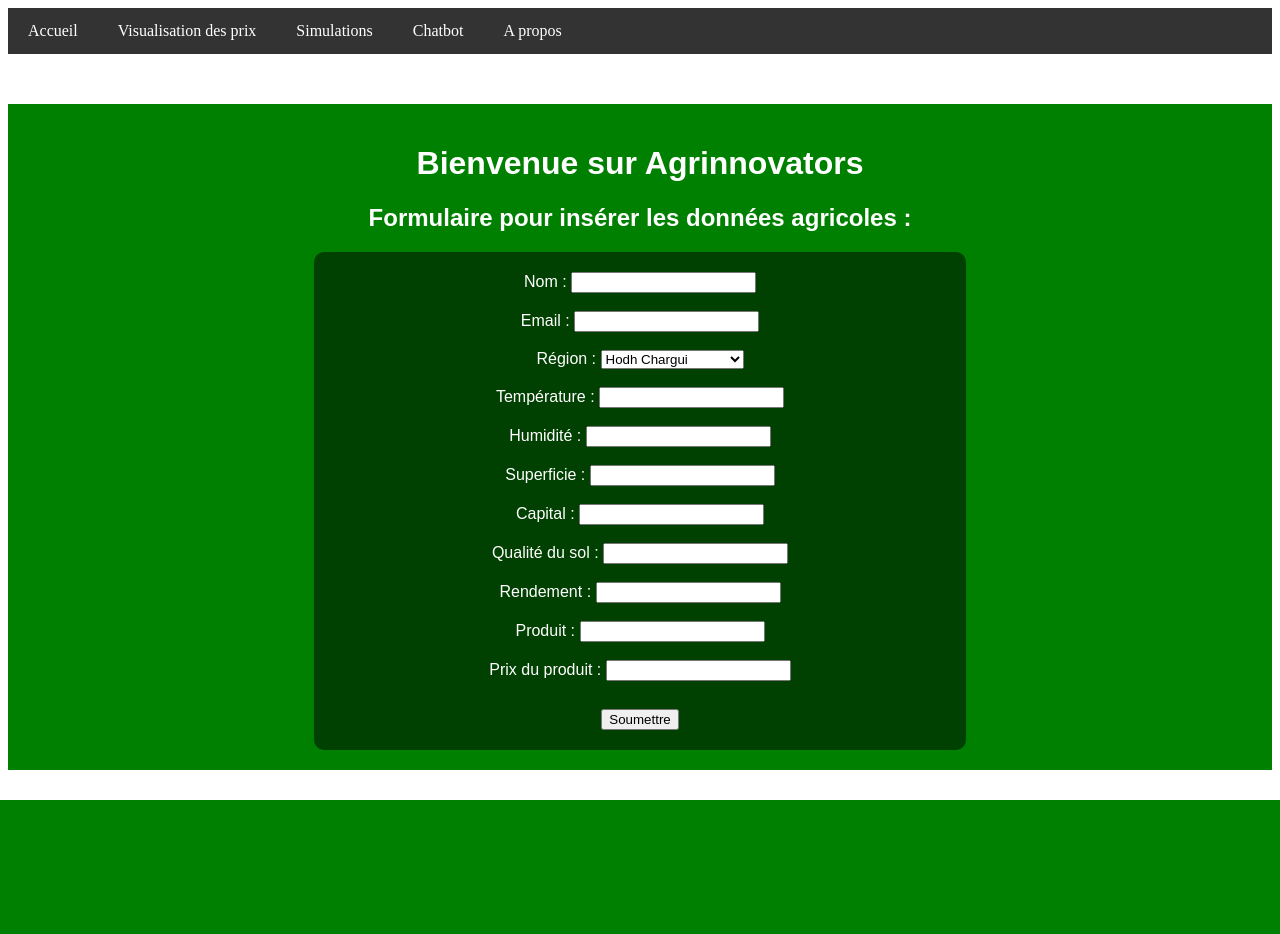
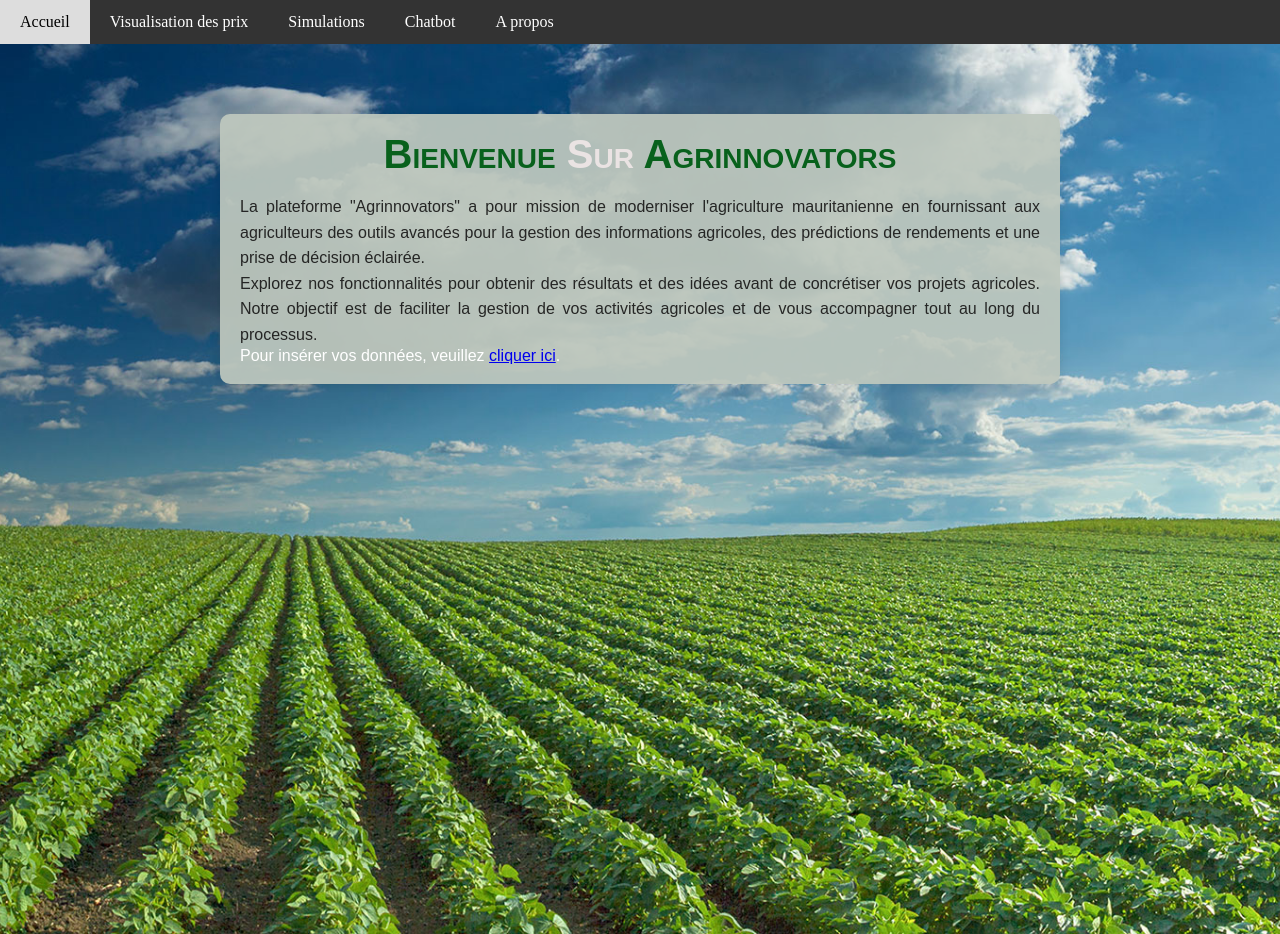
Before and after one commit to MulayeMuhammad/Agrinnovators, a Django app: page / in a window 1280 px wide. Before the commit the page ends 800 px from the top, so only its background shows below. Run offline with Django 5.2, Linux system fonts and the light colour scheme; parts of the project's set-up code (start-up, migrations or seed data) failed here and were passed over; some libraries are stand-ins or nearby versions.

Commit message:
Front end 1

```diff
--- a/AgriApp/templates/base.html
+++ b/AgriApp/templates/base.html
@@ -0,0 +1,91 @@
+{% load static %}
+
+<!DOCTYPE html>
+<html lang="en">
+<head>
+    <meta charset="UTF-8">
+    <meta name="viewport" content="width=device-width, initial-scale=1.0">
+    <title>{% block title %}Accueil{% endblock %}</title>
+    <style>
+        /* Reset CSS */
+        @import url('https://unpkg.com/reset-css@5.1.5/reset.min.css');
+
+        /* Style de la barre de navigation */
+        .navbar {
+            background-color: #333; /* Couleur de fond de la navbar */
+            overflow: hidden;
+        }
+
+        /* Liens de la barre de navigation */
+        .navbar a {
+            float: left; /* Flotte les éléments à gauche */
+            display: block; /* Affiche les liens en bloc */
+            color: white; /* Couleur du texte */
+            text-align: center; /* Alignement du texte */
+            padding: 14px 20px; /* Espacement du texte */
+            text-decoration: none; /* Pas de soulignement */
+        }
+
+        /* Changement de couleur au survol */
+        .navbar a:hover {
+            background-color: #ddd; /* Couleur de fond au survol */
+            color: black; /* Couleur du texte au survol */
+        }
+
+        /* Contenu principal */
+        .content {
+            margin-top: 50px; /* Marge en haut pour éviter la superposition avec la navbar */
+            color: white; /* Texte blanc */
+            font-family: Arial, sans-serif; /* Police de caractères */
+            padding: 20px; /* Espacement du contenu */
+            text-align: center; /* Alignement du texte */
+            height: 100vh; /* Ajuste la hauteur du contenu à 100% de la hauteur de la fenêtre */
+        }
+
+        /* Formulaire */
+        form {
+            width: 50%; /* Largeur du formulaire */
+            margin: 0 auto; /* Centre le formulaire horizontalement */
+            padding: 20px; /* Espacement du formulaire */
+            background-color: rgba(0, 0, 0, 0.5); /* Fond semi-transparent */
+            border-radius: 10px; /* Coins arrondis */
+        }
+
+        /* Bouton Soumettre */
+        button[type="submit"] {
+            display: block; /* Affiche le bouton en bloc */
+            margin: 0 auto; /* Centre le bouton horizontalement */
+            margin-top: 10px; /* Marge en haut */
+        }
+
+        /* Image de fond */
+        body {
+            background-image: url('{% static "img/1.jpg" %}'); /* Utilisation de static pour le chemin statique */
+            background-size: cover;
+            background-position: center;
+            min-height: 100vh;
+            margin: 0;
+        }
+    </style>
+</head>
+
+<body>
+
+<!-- Barre de navigation -->
+<div class="navbar">
+    <a href="#home">Accueil</a>
+    <a href="#pricing">Visualisation des prix</a>
+    <a href="#simulations">Simulations</a>
+    <a href="#chatbot">Chatbot</a>
+    <a href="#about">A propos</a>
+</div>
+
+<!-- Contenu principal -->
+<div class="content">
+    {% block content %}
+
+    {% endblock %}
+</div>
+
+</body>
+</html>
--- a/AgriApp/templates/home.html
+++ b/AgriApp/templates/home.html
@@ -1,160 +1,58 @@
-<!DOCTYPE html>
-<html lang="en">
-<head>
-    <meta charset="UTF-8">
-    <meta name="viewport" content="width=device-width, initial-scale=1.0">
-    <title>Accueil</title>
-    <style>
-        /* Style de la barre de navigation */
-        .navbar {
-            background-color: #333; /* Couleur de fond de la navbar */
-            overflow: hidden;
+{% extends "base.html" %}
+{% load static %}
+{% block title %}Bienvenue sur Agrinnovators{% endblock %}
+
+{% block content %}
+<style>.intro-container {
+    max-width: 800px;
+    margin: 0 auto;
+    text-align: justify;
+    padding: 20px;
+    background-color: rgba(190, 200, 190, 0.929);
+    border-radius: 10px;
+    box-shadow: 0 0 10px rgba(0, 0, 0, 0.1);
 }
 
-        /* Liens de la barre de navigation */
-        .navbar a {
-            float: left; /* Flotte les éléments à gauche */
-            display: block; /* Affiche les liens en bloc */
-            color: white; /* Couleur du texte */
-            text-align: center; /* Alignement du texte */
-            padding: 14px 20px; /* Espacement du texte */
-            text-decoration: none; /* Pas de soulignement */
+.hero-container {
+    text-align: center;
+    margin-bottom: 20px;
 }
 
-        /* Changement de couleur au survol */
-        .navbar a:hover {
-            background-color: #ddd; /* Couleur de fond au survol */
-            color: black; /* Couleur du texte au survol */
+.hero-title {
+    font-family: 'Arial', 'Helvetica', sans-serif;
+    color: #08611c;
+    font-weight: 700;
+    font-variant: small-caps;
+    font-size: 2.5rem;
 }
 
-        /* Contenu principal */
-        .content {
-            margin-top: 50px; /* Marge en haut pour éviter la superposition avec la navbar */
-            background-color: green; /* Fond vert */
-            color: white; /* Texte blanc */
-            font-family: Arial, sans-serif; /* Police de caractères */
-            padding: 20px; /* Espacement du contenu */
-            text-align: center; /* Alignement du texte */
+.hero-title span {
+    color: #eee5e5ee;
 }
 
-        /* Formulaire */
-        form {
-            width: 50%; /* Largeur du formulaire */
-            margin: 0 auto; /* Centre le formulaire horizontalement */
-            padding: 20px; /* Espacement du formulaire */
-            background-color: rgba(0, 0, 0, 0.5); /* Fond semi-transparent */
-            border-radius: 10px; /* Coins arrondis */
-        }
-
-        /* Bouton Soumettre */
-        button[type="submit"] {
-            display: block; /* Affiche le bouton en bloc */
-            margin: 0 auto; /* Centre le bouton horizontalement */
-            margin-top: 10px; /* Marge en haut */
+.intro-text {
+    font-size: 16px;
+    line-height: 1.6;
+    color: #0f0e0edd;
 }
 </style>
-</head>
-<body>
-
-<!-- Barre de navigation -->
-<div class="navbar">
-    <a href="#home">Accueil</a>
-    <a href="#pricing">Visualisation des prix</a>
-    <a href="#simulations">Simulations</a>
-    <a href="#chatbot">Chatbot</a>
-    <a href="#about">A propos</a>
+    <div class="intro-container">
+        <div class="hero-container">
+            <h1 class="hero-title">
+                Bienvenue
+                <span>Sur</span>
+                Agrinnovators
+            </h1>
         </div>
 
-<!-- Contenu principal -->
-<div class="content">
-    <h1>Bienvenue sur Agrinnovators</h1>
-    <h2>Formulaire pour insérer les données agricoles :</h2>
-    <form method="post" onsubmit="return validerFormulaire()">
-        {% csrf_token %}
-        <label for="id_nom">Nom :</label>
-        <input type="text" id="id_nom" name="nom">
-        <br><br>
-        <label for="id_email">Email :</label>
-        <input type="email" id="id_email" name="email">
-        <br><br>
-
-        <label for="id_region">Région :</label>
-        <select id="id_region" name="region">
-            <option value="Hodh Chargui">Hodh Chargui</option>
-            <option value="Hodh El Gharbi">Hodh El Gharbi</option>
-            <option value="Assaba">Assaba</option>
-            <option value="Gorgol">Gorgol</option>
-            <option value="Brakna">Brakna</option>
-            <option value="Trarza">Trarza</option>
-            <option value="Adrar">Adrar</option>
-            <option value="Dakhlet Nouadhibou">Dakhlet Nouadhibou</option>
-            <option value="Tagant">Tagant</option>
-            <option value="Guidimakha">Guidimakha</option>
-            <option value="Tiris Zemmour">Tiris Zemmour</option>
-            <option value="Inchiri">Inchiri</option>
-            <option value="Nouakchott">Nouakchott</option>
-        </select>
-        <br><br>
-        <label for="id_temperature">Température :</label>
-        <input type="number" id="id_temperature" name="temperature">
-        <br><br>
-        <label for="id_humidite">Humidité :</label>
-        <input type="number" id="id_humidite" name="humidite">
-        <br><br>
-        <label for="id_superficie">Superficie :</label>
-        <input type="number" id="id_superficie" name="superficie">
-        <br><br>
-        <label for="id_capital">Capital :</label>
-        <input type="number" id="id_capital" name="capital">
-        <br><br>
-        <label for="id_qualite_sol">Qualité du sol :</label>
-        <input type="text" id="id_qualite_sol" name="qualite_sol">
-        <br><br>
-        <label for="id_rendement">Rendement :</label>
-        <input type="number" id="id_rendement" name="rendement">
-        <br><br>
-        <label for="id_produit">Produit :</label>
-        <input type="text" id="id_produit" name="produit">
-        <br><br>
-        <label for="id_prix_produit">Prix du produit :</label>
-        <input type="number" id="id_prix_produit" name="prix_produit">
-        <br><br>
-        <button type="submit">Soumettre</button>
-    </form>
-
-
+        <p class="intro-text">
+            La plateforme "Agrinnovators" a pour mission de moderniser l'agriculture mauritanienne en fournissant aux agriculteurs des outils avancés pour la gestion des informations agricoles, des prédictions de rendements et une prise de décision éclairée.
+        </p>
+        <p class="intro-text">
+            Explorez nos fonctionnalités pour obtenir des résultats et des idées avant de concrétiser vos projets agricoles. Notre objectif est de faciliter la gestion de vos activités agricoles et de vous accompagner tout au long du processus.
+        </p>
+        <p>
+            Pour insérer vos données, veuillez <a href="{% url 'inserer_donnees' %}" class="insert-data-button">cliquer ici</a>.
+        </p>
     </div>
-
-<script>
-    function validerFormulaire() {
-        var region = document.getElementById("id_region").value;
-        var temperature = document.getElementById("id_temperature").value;
-        var autresChamps = document.querySelectorAll('input[type="number"]');
-        var valide = true;
-
-        // Vérifier que la région est sélectionnée
-        if (region === "") {
-            valide = false;
-            alert("Veuillez sélectionner une région.");
-        }
-
-        // Vérifier que la température est saisie
-        if (temperature === "") {
-            valide = false;
-            alert("Veuillez saisir la température.");
-        }
-
-        // Vérifier que les autres champs sont positifs
-        autresChamps.forEach(function(champ) {
-            if (champ.value < 0) {
-                valide = false;
-                alert("Tous les champs sauf la température doivent être positifs.");
-            }
-        });
-
-        return valide;
-    }
-</script>
-
-</body>
-</html>
+{% endblock %}
--- a/AgriApp/urls.py
+++ b/AgriApp/urls.py
@@ -3,6 +3,8 @@
 from django.urls import path
 from . import views
 from .views import home
+from .views import inserer_donnees
+
 
 urlpatterns = [
 
@@ -11,4 +13,6 @@ urlpatterns = [
     path('agriculteur/<int:agriculteur_id>/', views.agriculteur_detail, name='agriculteur_detail'),
     path('agriculteur/<int:agriculteur_id>/information/create/', views.information_create, name='information_create'),
     path('agriculteur/<int:agriculteur_id>/prediction/create/', views.prediction_create, name='prediction_create'),
+    # Autres patterns d'URL
+    path('inserer_donnees/', inserer_donnees, name='inserer_donnees'),
 ]
--- a/AgriApp/views.py
+++ b/AgriApp/views.py
@@ -58,3 +58,16 @@ def prediction_create(request, agriculteur_id):
         initial_data = {'nom': agriculteur.nom, 'email': agriculteur.email}
         form = PredictionForm(initial=initial_data)
     return render(request, 'prediction_create.html', {'form': form})
+
+
+
+from django.shortcuts import render
+from django.http import HttpResponse
+
+def inserer_donnees(request):
+    if request.method == 'POST':
+        # Traitement des données envoyées via le formulaire
+        # Ajoutez ici le code pour enregistrer les données dans la base de données
+        return HttpResponse("Données insérées avec succès !")
+    else:
+        return render(request, 'agriapp/agriculturedonnes.html')
```
Also changed, not shown: AgriApp/templates/agriapp/agriculturedonnes.html (added, +114 -0 lines), AgriProject/settings.py (+8 -0 lines), AgriApp/static/img/1.jpg (added). Lines whose indentation alone changed are shown as unchanged.
